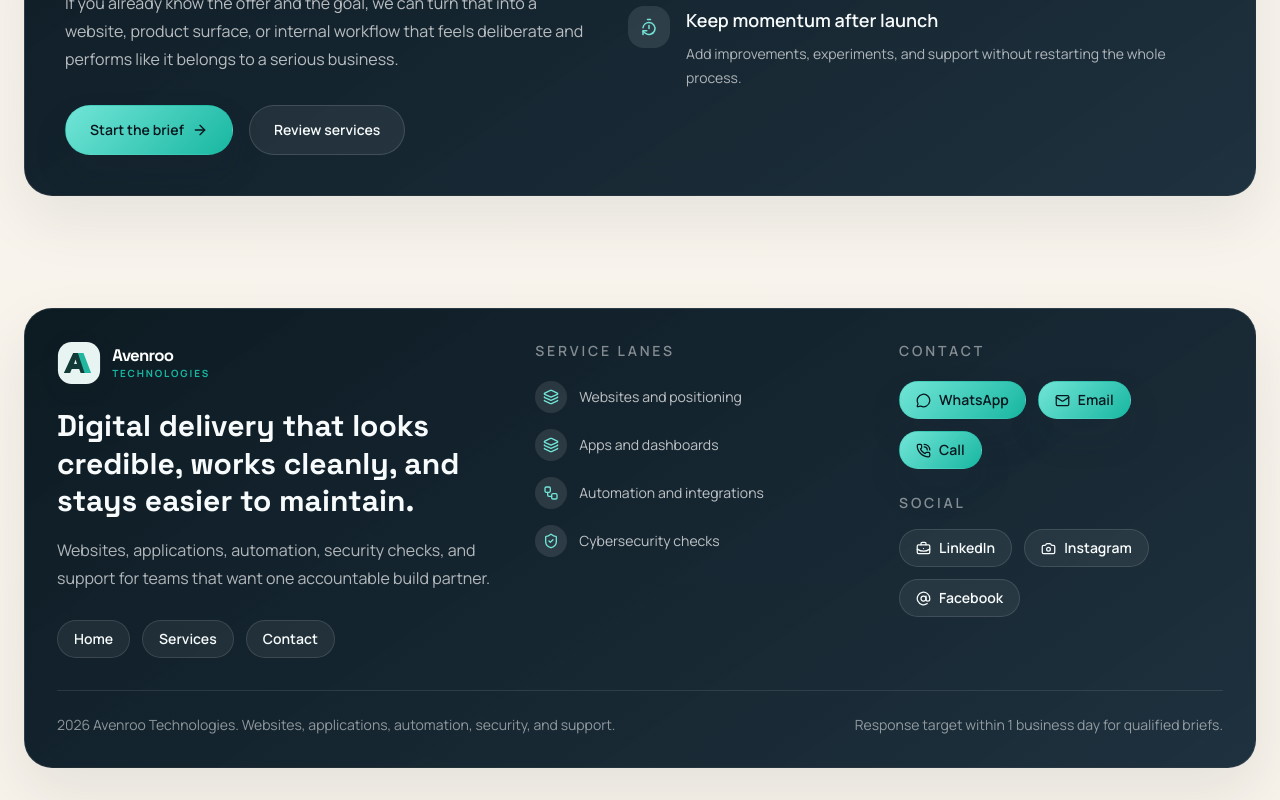
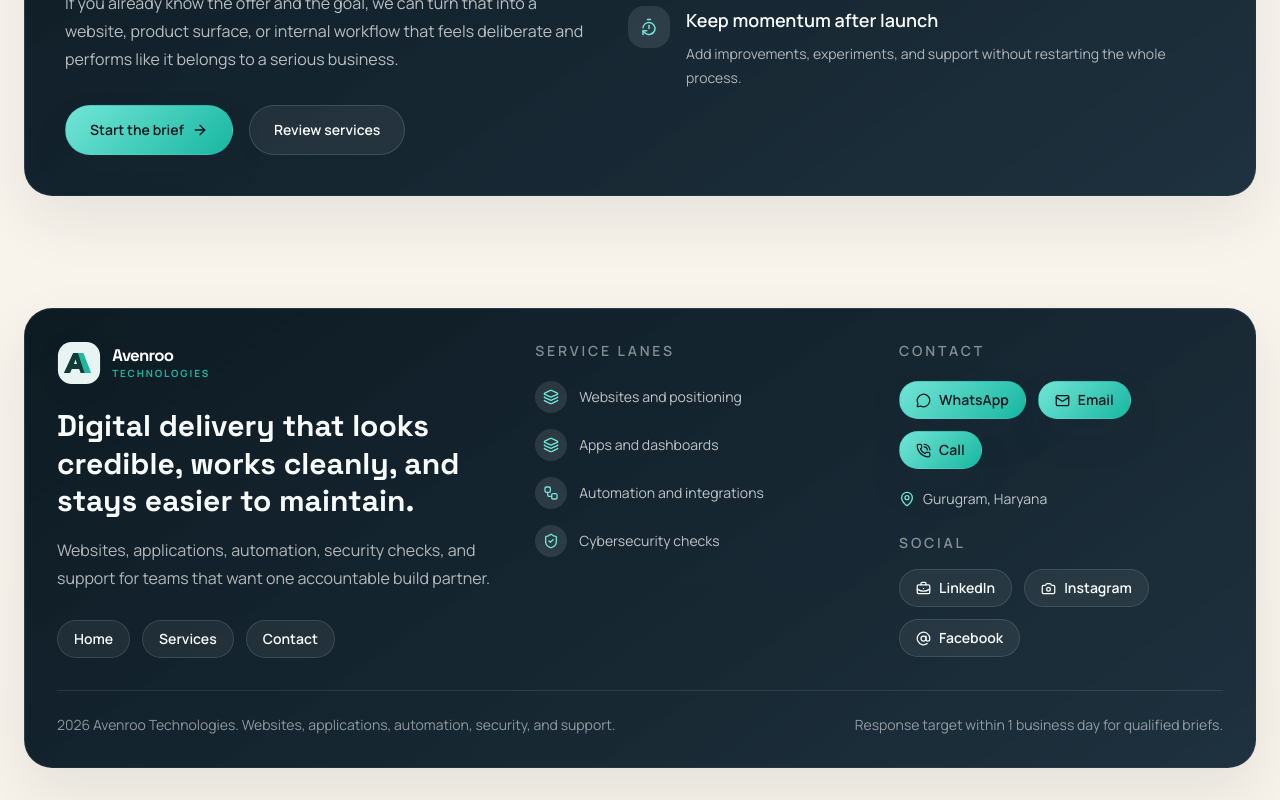
Before and after one commit to avenrootechnologies-collab/Avenroo-Technologies, a React (Vite) app in the folder AvenrooTechnologies/frontend/: page /contact in a window 1280 px wide. Shown: the part 3744-4544 px from the top of the page. Built offline with nearby package versions, Linux system fonts and the light colour scheme; no server answers.

Commit message:
Update shared footer contact details and social links

```diff
--- a/AvenrooTechnologies/frontend/src/components/Footer.jsx
+++ b/AvenrooTechnologies/frontend/src/components/Footer.jsx
@@ -4,6 +4,7 @@ import {
   BriefcaseBusiness,
   Camera,
   Layers3,
+  MapPin,
   Mail,
   MessageCircle,
   PhoneCall,
@@ -20,6 +21,10 @@ const whatsappMessage =
   "Hi Avenroo Technologies, I want to discuss a website, app, automation, or security project.";
 const contactEmail = import.meta.env.VITE_CONTACT_EMAIL || "shaurixinfotechsolution@gmail.com";
 const contactPhone = import.meta.env.VITE_CONTACT_PHONE || "";
+const linkedinUrl =
+  import.meta.env.VITE_LINKEDIN_URL || "https://www.linkedin.com/company/avenroo-technologies/";
+const instagramUrl =
+  import.meta.env.VITE_INSTAGRAM_URL || "https://www.instagram.com/avenrootechnologies?obrf=cmR6bzR4eGJxZzFr";
 
 const buildWhatsAppHref = () => {
   const encodedMessage = encodeURIComponent(whatsappMessage);
@@ -68,12 +73,12 @@ const directLinks = [
 const socialLinks = [
   {
     label: "LinkedIn",
-    href: import.meta.env.VITE_LINKEDIN_URL || "",
+    href: linkedinUrl,
     icon: BriefcaseBusiness,
   },
   {
     label: "Instagram",
-    href: import.meta.env.VITE_INSTAGRAM_URL || "",
+    href: instagramUrl,
     icon: Camera,
   },
   {
@@ -160,6 +165,11 @@ export default function Footer() {
               })}
             </div>
 
+            <address className="mt-5 flex items-center gap-2 text-sm text-white/72 not-italic">
+              <MapPin size={16} className="shrink-0 text-mint-400" aria-hidden="true" />
+              Gurugram, Haryana
+            </address>
+
             <div className="mt-6">
               <p className="text-sm font-semibold uppercase tracking-[0.2em] text-white/48">
                 Social
```
